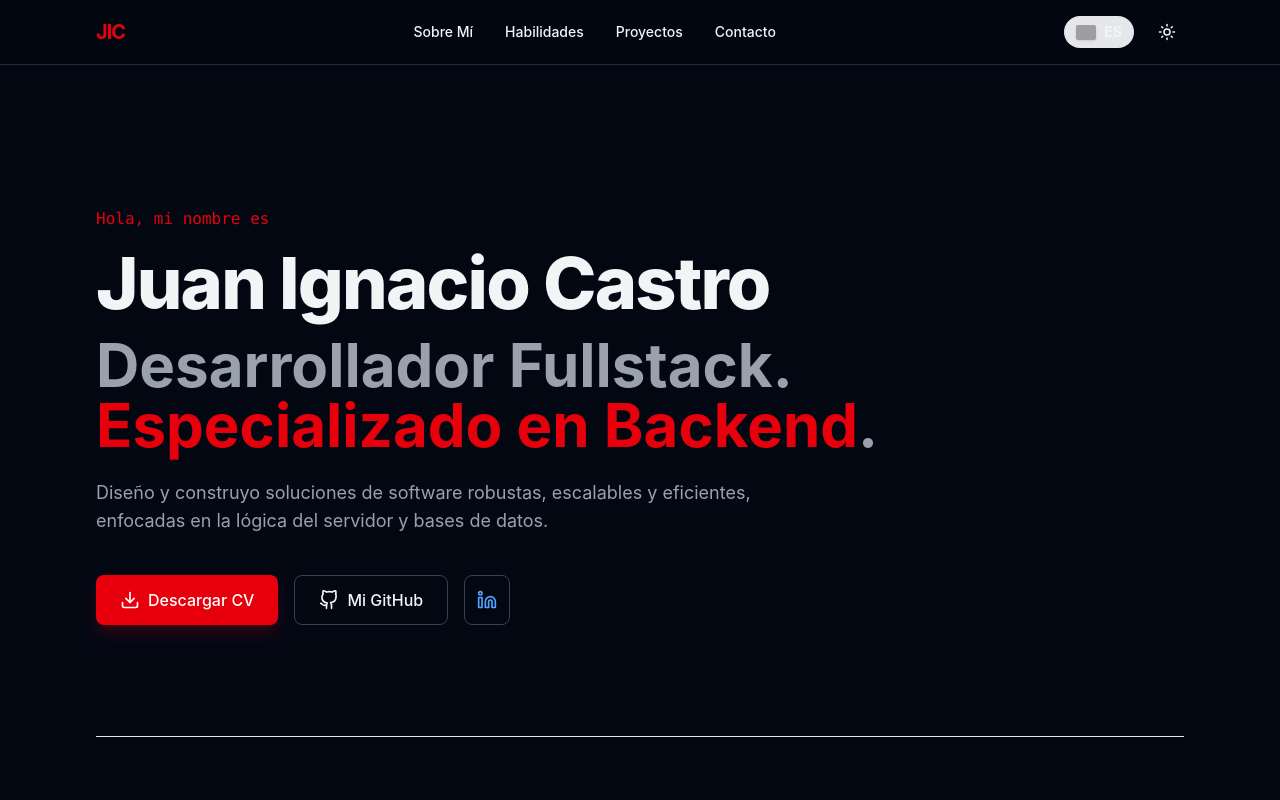
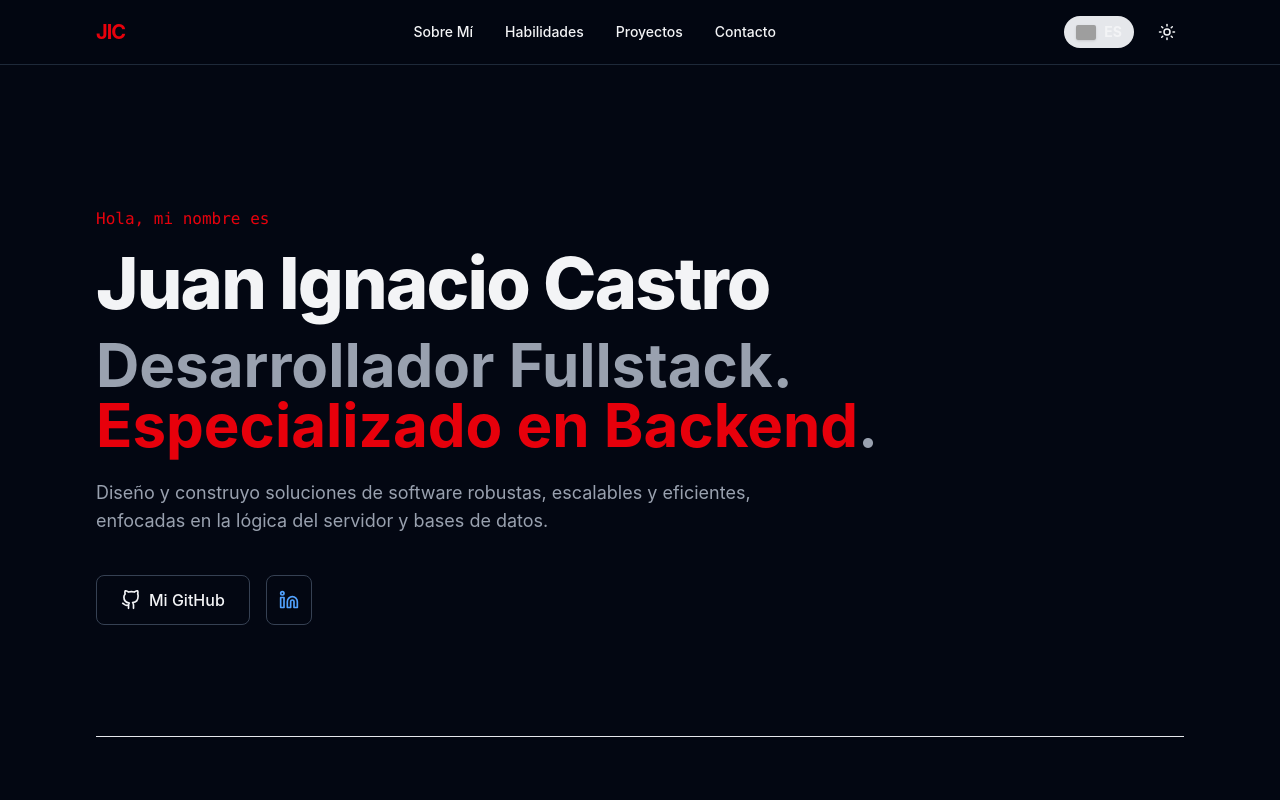
Before and after one commit to JuanyCastro/Mi-Portfolio, a React (Vite) app: page / in a window 1280 px wide. Shown: the top 800 px of the page. Built offline with nearby package versions, Linux system fonts and the light colour scheme; grey boxes are pictures that could not be loaded.

Commit message:
Quito boton de descargar cv

```diff
--- a/src/App.jsx
+++ b/src/App.jsx
@@ -262,10 +262,6 @@ export default function App() {
           </p>
 
           <div className="flex flex-wrap gap-4">
-            <a href="#" className="flex items-center gap-2 px-6 py-3 bg-red-600 hover:bg-red-700 text-white font-medium rounded-lg transition-colors shadow-lg shadow-red-600/20">
-              <Download size={20} />
-              {t.hero.cv}
-            </a>
             <a href="https://github.com/JuanyCastro" target="_blank" rel="noreferrer" className={`flex items-center gap-2 px-6 py-3 font-medium rounded-lg border transition-colors ${darkMode ? 'border-gray-700 hover:bg-gray-800' : 'border-gray-300 hover:bg-gray-100'}`}>
               <Github size={20} />
               {t.hero.github}
```
